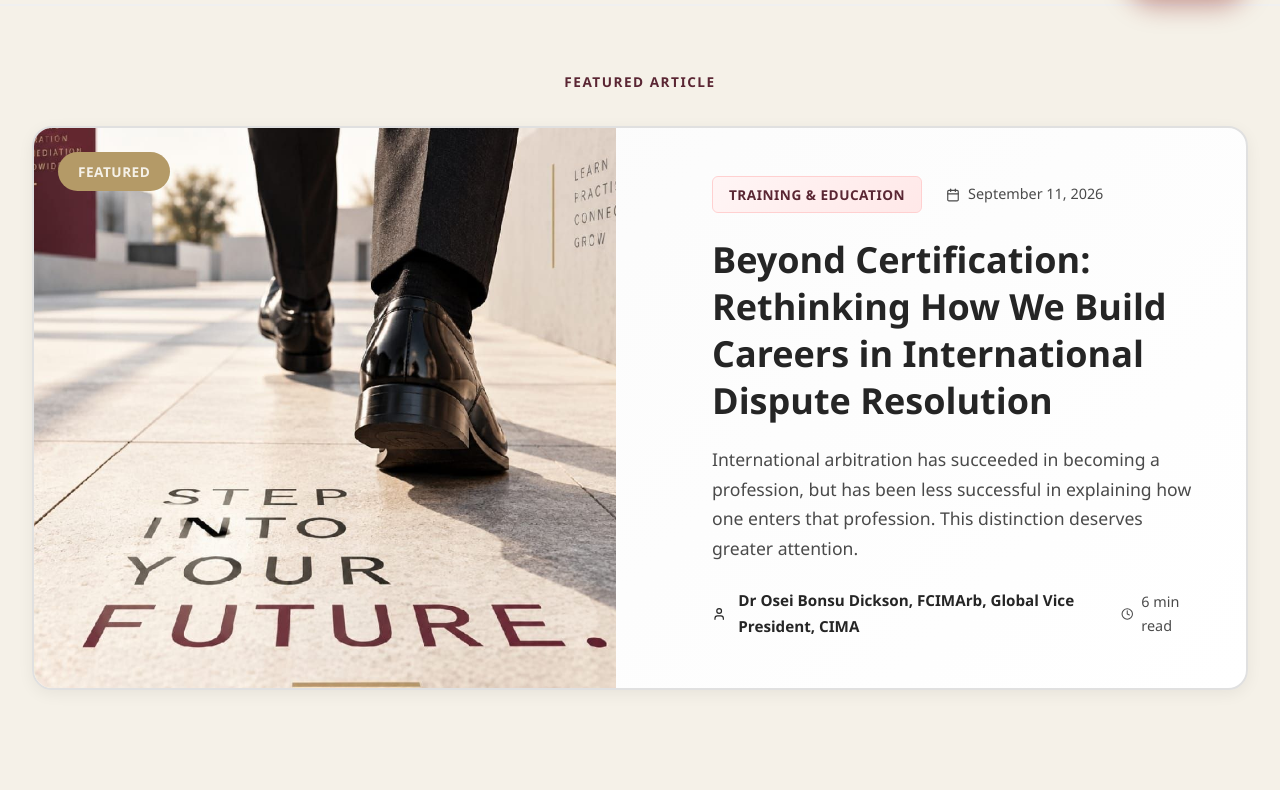
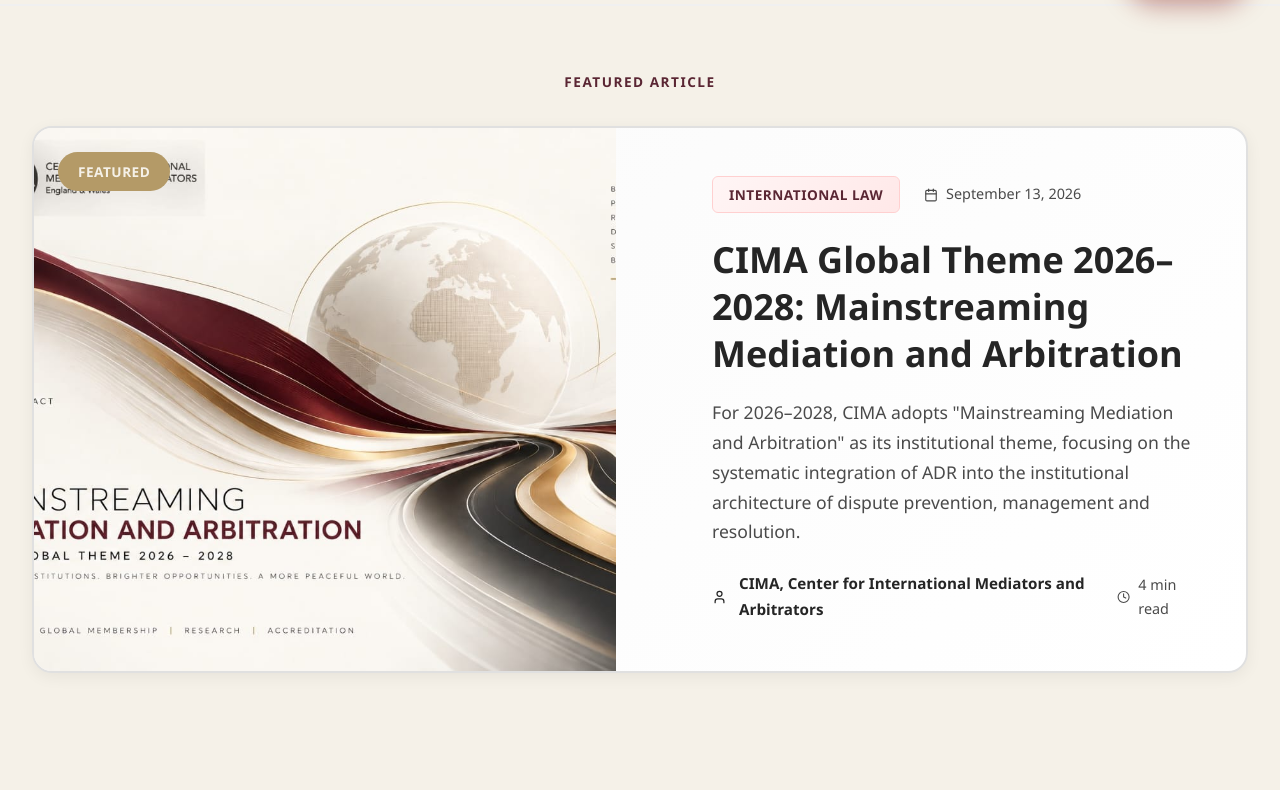
Before and after one commit to noblex1/cima_o, a React (Vite) app: page /blog in a window 1280 px wide. Shown: the part 770-1560 px from the top of the page. Built offline with nearby package versions, Linux system fonts and the light colour scheme.

Commit message:
Add CIMA Global Theme 2026-2028 blog post: Mainstreaming Mediation and Arbitration

```diff
--- a/src/data/blogPosts.js
+++ b/src/data/blogPosts.js
@@ -2,6 +2,57 @@
 // To add new posts, simply add entries to this array
 
 export const blogPosts = [
+  {
+    id: 3,
+    title: 'CIMA Global Theme 2026–2028: Mainstreaming Mediation and Arbitration',
+    slug: 'cima-global-theme-2026-2028-mainstreaming-mediation-arbitration',
+    author: 'CIMA',
+    authorTitle: 'Center for International Mediators and Arbitrators',
+    publishDate: '2026-09-13',
+    category: 'International Law',
+    tags: ['CIMA', 'Strategic Vision', 'ADR Development', 'Professional Standards', 'Institutionalisation'],
+    excerpt: 'For 2026–2028, CIMA adopts "Mainstreaming Mediation and Arbitration" as its institutional theme, focusing on the systematic integration of ADR into the institutional architecture of dispute prevention, management and resolution.',
+    featuredImage: '/assets/blog/3.jpeg',
+    content: `
+      <h2>CIMA GLOBAL THEME 2026–2028</h2>
+      <h3>Mainstreaming Mediation and Arbitration</h3>
+
+      <p>For 2026–2028, the Center for International Mediators and Arbitrators (CIMA) adopts <strong>"Mainstreaming Mediation and Arbitration"</strong> as its institutional theme.</p>
+
+      <p>Mainstreaming requires the systematic integration of mediation and arbitration into the institutional architecture of dispute prevention, management and resolution, rather than treating them merely as alternatives to litigation.</p>
+
+      <p>This means embedding appropriate dispute-resolution mechanisms within commercial contracts, corporate governance, public procurement, investment frameworks, employment relations, construction and infrastructure projects, financial transactions and court-connected processes. The objective is <strong>procedural proportionality</strong>: matching each dispute with the mechanism best suited to its nature, complexity, value, commercial relationship and enforcement requirements.</p>
+
+      <h2>The Role of CIMA</h2>
+
+      <p>During 2026–2028, CIMA will advance this agenda through five interconnected pillars:</p>
+
+      <h3>1. Professional Capacity</h3>
+      <p>Developing technically competent mediators, arbitrators and ADR counsel through rigorous training, simulations and continuing professional development.</p>
+
+      <h3>2. Institutionalisation</h3>
+      <p>Supporting courts, governments, businesses, law firms and professional bodies to develop effective mediation, arbitration and multi-tier dispute-resolution frameworks.</p>
+
+      <h3>3. Professional Pathways</h3>
+      <p>Connecting training and membership with mentorship, practical exposure, specialist development and pathways to professional appointments.</p>
+
+      <h3>4. Research and Standards</h3>
+      <p>Developing evidence-based guidance and professional standards addressing emerging areas including artificial intelligence, cybersecurity, online dispute resolution and cross-border disputes.</p>
+
+      <h3>5. Internationalisation</h3>
+      <p>Strengthening cross-border professional networks, institutional cooperation and meaningful participation in international dispute resolution.</p>
+
+      <p>CIMA's role therefore extends beyond professional training. It is to strengthen the capacity, standards, institutions and professional ecosystem necessary to make mediation and arbitration credible, accessible and routinely deployed components of modern justice and commerce.</p>
+
+      <p><strong>The 2026–2028 strategic objective is a deliberate transition from "alternative" dispute resolution to appropriate, institutionalised and mainstream dispute resolution.</strong></p>
+
+      <div style="text-align: center; margin: 3rem 0; padding: 2rem; background: linear-gradient(135deg, #750000 0%, #500000 100%); color: white; border-radius: 12px;">
+        <h3 style="color: white; margin-bottom: 1rem;">CIMA 2026–2028</h3>
+        <p style="font-size: 1.25rem; font-weight: 600; color: white; margin: 0;">Mainstreaming Mediation and Arbitration.</p>
+      </div>
+    `,
+    readTime: 4
+  },
   {
     id: 1,
     title: 'Beyond Certification: Rethinking How We Build Careers in International Dispute Resolution',
```
Also changed, not shown: assets/blog/3.jpeg (added), public/assets/blog/3.jpeg (added).
